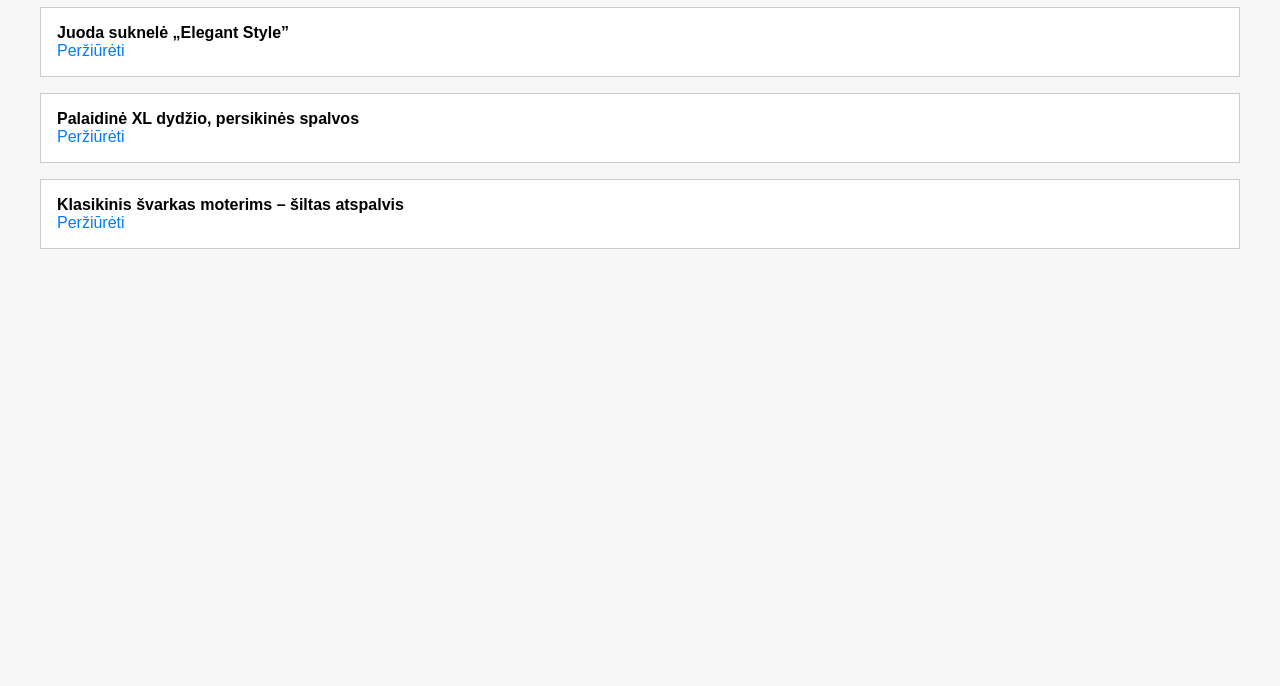
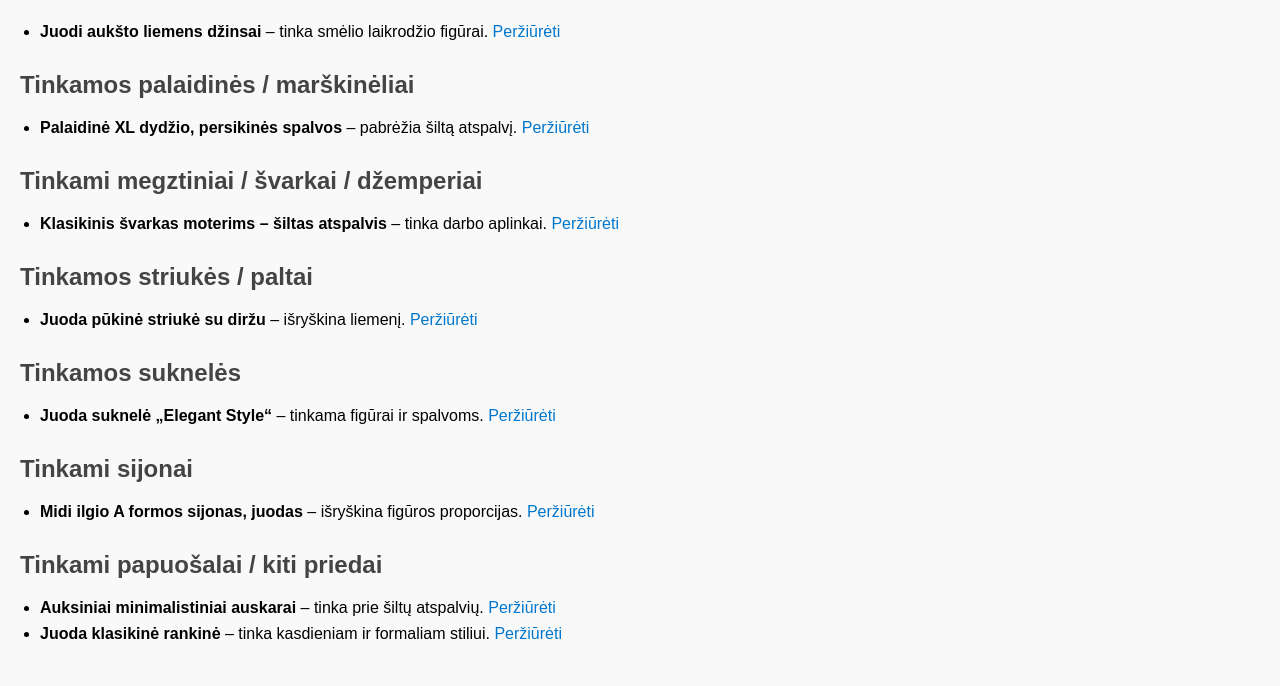
Before and after one commit to projesk/style-selector, a plain HTML site: page index.html in a window 1280 px wide. Shown: the part 114-800 px from the top of the page. Drawn offline with Linux system fonts and the light colour scheme.

Commit message:
Update index.html

```diff
--- a/index.html
+++ b/index.html
@@ -1,28 +1,30 @@
-
 <!DOCTYPE html>
 <html lang="lt">
 <head>
   <meta charset="UTF-8">
-    <meta name="viewport" content="width=device-width, initial-scale=1.0">
-    <title>Stiliaus drabužių filtras</title>
+  <title>Tinkami drabužiai pagal tavo figūrą ir spalvas</title>
   <style>
     body {
       font-family: Arial, sans-serif;
-            padding: 2em;
-            background-color: #f7f7f7;
+      margin: 20px;
+      background-color: #f9f9f9;
     }
     h1 {
       color: #333;
     }
-        .item {
-            border: 1px solid #ccc;
-            padding: 1em;
-            margin-bottom: 1em;
-            background-color: white;
+    h2 {
+      margin-top: 30px;
+      color: #444;
+    }
+    ul {
+      padding-left: 20px;
+    }
+    li {
+      margin-bottom: 8px;
     }
     a {
       text-decoration: none;
-            color: #007bff;
+      color: #0077cc;
     }
     a:hover {
       text-decoration: underline;
@@ -31,17 +33,41 @@
 </head>
 <body>
   <h1>👗 Tinkami drabužiai pagal tavo figūrą ir spalvas</h1>
-    <div class="item">
-        <strong>Juoda suknelė „Elegant Style”</strong><br>
-        <a href="https://www.aboutyou.lt/p/elegant-style/juoda-suknele-123456" target="_blank">Peržiūrėti</a>
-    </div>
-    <div class="item">
-        <strong>Palaidinė XL dydžio, persikinės spalvos</strong><br>
-        <a href="https://www.aboutyou.lt/p/brand/persikine-palaidine-xl-789456" target="_blank">Peržiūrėti</a>
-    </div>
-    <div class="item">
-        <strong>Klasikinis švarkas moterims – šiltas atspalvis</strong><br>
-        <a href="https://www2.hm.com/lt_lt/productpage.123456.html" target="_blank">Peržiūrėti</a>
-    </div>
+
+  <h2>Tinkamos kelnės / džinsai</h2>
+  <ul>
+    <li><strong>Juodi aukšto liemens džinsai</strong> – tinka smėlio laikrodžio figūrai. <a href="#">Peržiūrėti</a></li>
+  </ul>
+
+  <h2>Tinkamos palaidinės / marškinėliai</h2>
+  <ul>
+    <li><strong>Palaidinė XL dydžio, persikinės spalvos</strong> – pabrėžia šiltą atspalvį. <a href="#">Peržiūrėti</a></li>
+  </ul>
+
+  <h2>Tinkami megztiniai / švarkai / džemperiai</h2>
+  <ul>
+    <li><strong>Klasikinis švarkas moterims – šiltas atspalvis</strong> – tinka darbo aplinkai. <a href="#">Peržiūrėti</a></li>
+  </ul>
+
+  <h2>Tinkamos striukės / paltai</h2>
+  <ul>
+    <li><strong>Juoda pūkinė striukė su diržu</strong> – išryškina liemenį. <a href="#">Peržiūrėti</a></li>
+  </ul>
+
+  <h2>Tinkamos suknelės</h2>
+  <ul>
+    <li><strong>Juoda suknelė „Elegant Style“</strong> – tinkama figūrai ir spalvoms. <a href="#">Peržiūrėti</a></li>
+  </ul>
+
+  <h2>Tinkami sijonai</h2>
+  <ul>
+    <li><strong>Midi ilgio A formos sijonas, juodas</strong> – išryškina figūros proporcijas. <a href="#">Peržiūrėti</a></li>
+  </ul>
+
+  <h2>Tinkami papuošalai / kiti priedai</h2>
+  <ul>
+    <li><strong>Auksiniai minimalistiniai auskarai</strong> – tinka prie šiltų atspalvių. <a href="#">Peržiūrėti</a></li>
+    <li><strong>Juoda klasikinė rankinė</strong> – tinka kasdieniam ir formaliam stiliui. <a href="#">Peržiūrėti</a></li>
+  </ul>
 </body>
 </html>
```
Lines whose indentation alone changed are shown as unchanged.
